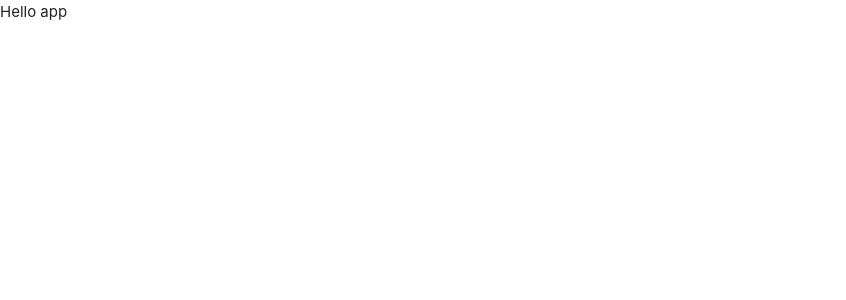
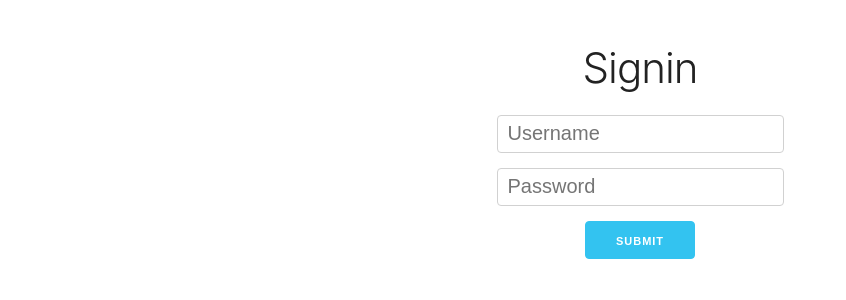
Before and after one commit to streetracer48/Graphql-pila, a React (Create React App) app in the folder client/: page /login in a window 1280 px wide. Shown: the top 300 px of the page, without its empty margins (0-846 px from the left). Built offline with nearby package versions, Linux system fonts and the light colour scheme.

Commit message:
client implement 1st part

```diff
--- a/client/src/components/Auth/signIn.jsx
+++ b/client/src/components/Auth/signIn.jsx
@@ -1,9 +1,9 @@
 import React from "react";
 import { withRouter } from "react-router-dom";
 
-// import { Mutation } from "react-apollo";
+ import { Mutation } from "react-apollo";
 // import Error from "../Error";
-// import { SIGNIN_USER } from "../../queries";
+ import { SIGNIN_USER } from "../../queries";
 
 const initialState = {
   username: "",
@@ -23,15 +23,15 @@ class Signin extends React.Component {
   };
 
   handleSubmit = (event, signinUser) => {
-      console.log(event)
+      console.log(this.state)
     event.preventDefault();
-    // signinUser().then(async ({ data }) => {
-    //   // console.log(data);
-    //   localStorage.setItem("token", data.signinUser.token);
-    //   await this.props.refetch();
-    //   this.clearState();
-    //   this.props.history.push("/");
-    // });
+    signinUser().then(async ({ data }) => {
+       console.log(data);
+      localStorage.setItem("token", data.signinUser.token);
+      // await this.props.refetch();
+      this.clearState();
+      // this.props.history.push("/");
+    });
   };
 
   validateForm = () => {
@@ -46,12 +46,14 @@ class Signin extends React.Component {
     return (
       <div className="App">
         <h2 className="App">Signin</h2>
-        {/* <Mutation mutation={SIGNIN_USER} variables={{ username, password }}> */}
+        <Mutation mutation={SIGNIN_USER} variables={{ username, password }}>
+
           {(signinUser, { data, loading, error }) => {
-            return (
+            console.log(signinUser);
+             return (
               <form
                 className="form"
-                onSubmit={event => this.handleSubmit(event)}
+                onSubmit={event => this.handleSubmit(event, signinUser)}
               >
                 <input
                   type="text"
@@ -69,16 +71,16 @@ class Signin extends React.Component {
                 />
                 <button
                   type="submit"
-                  disabled={loading || this.validateForm()}
+                //   disabled={loading || this.validateForm()}
                   className="button-primary"
                 >
                   Submit
                 </button>
                 {/* {error && <Error error={error} />} */}
               </form>
-            );
-          }}
-        {/* </Mutation> */}
+             );
+         }}
+        </Mutation>
       </div>
     );
   }
--- a/client/src/index.js
+++ b/client/src/index.js
@@ -2,6 +2,8 @@ import React, { Fragment } from "react";
 import ReactDOM from 'react-dom';
 import './index.css';
 import App from './components/App';
+import './components/App.css';
+import SignIn from './components/Auth/signIn';
 import {
     BrowserRouter as Router,
     Route,
@@ -22,7 +24,8 @@ const Root = ({ refetch, session }) => (
     <Router>
       <Fragment>
         <Switch>
-          <Route path="/" exact component={App} />
+          <Route  path="/" exact component={App} />
+          <Route  path="/login" component={SignIn} />
         </Switch>
       </Fragment>
     </Router>
@@ -32,6 +35,6 @@ const Root = ({ refetch, session }) => (
 ReactDOM.render(
 
 <ApolloProvider client={client}>
-<App />
+<Root />
 </ApolloProvider>
 ,document.getElementById('root'));
--- a/client/src/queries/index.js
+++ b/client/src/queries/index.js
@@ -11,4 +11,15 @@ export const GET_ALL_RECIPES = gql`
       category
     }
   }
+
 `;
+
+ /* User Mutations */
+
+ export const SIGNIN_USER = gql`
+ mutation($username: String!, $password: String!) {
+   signinUser(username: $username, password: $password) {
+     token
+   }
+ }
+ `;
```
Also changed, not shown: client/src/components/App.js (line endings or trailing spaces), client/src/components/Recipe/RecipeItem.jsx (added).
